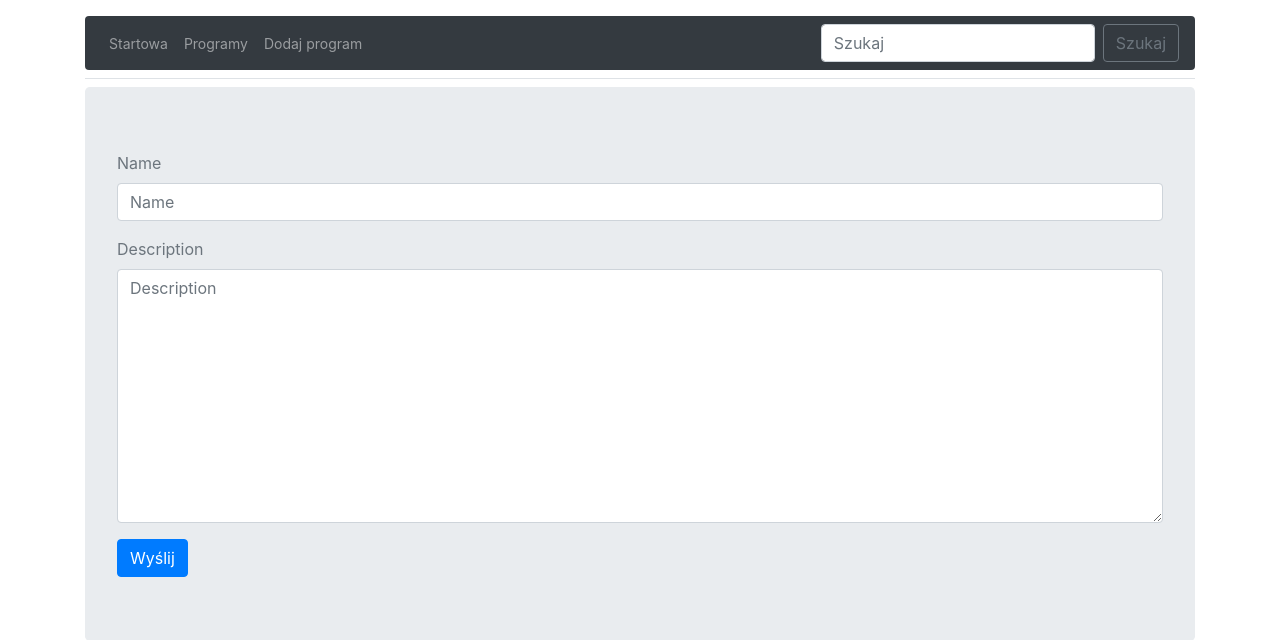
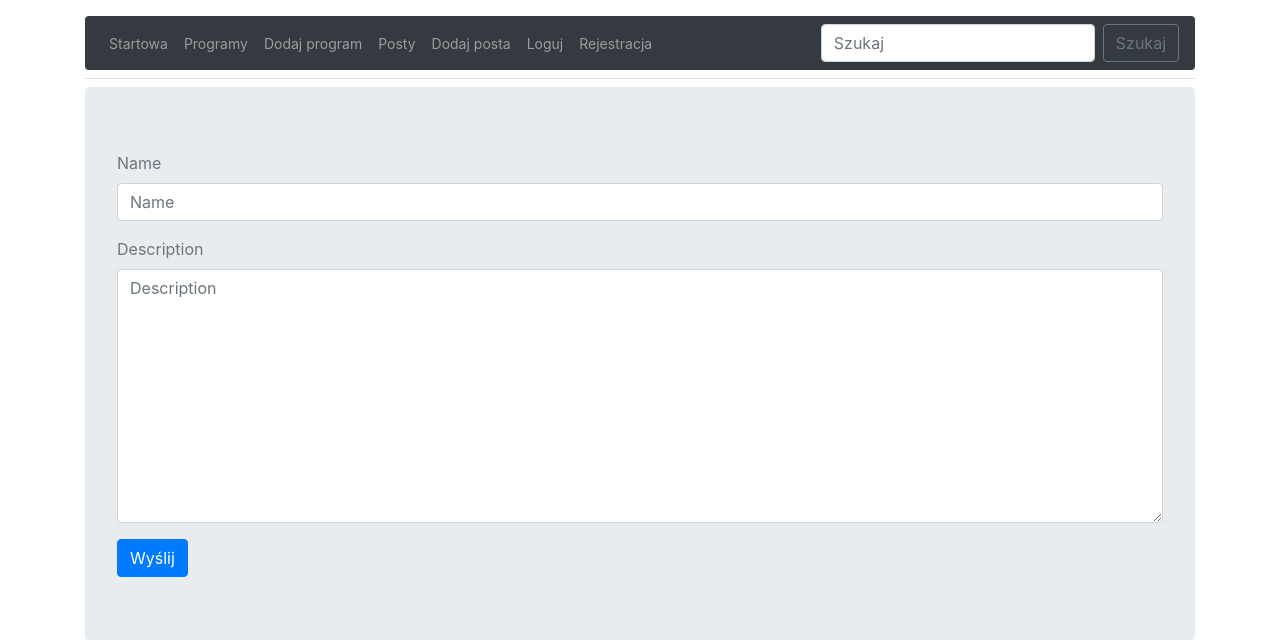
Before and after one commit to RyszardUrbanczyk/addFindTag_blog, a Django app: page /add-tag/ in a window 1280 px wide. Shown: the top 640 px of the page. Run offline with Django 3.2, Linux system fonts and the light colour scheme; some libraries are stand-ins or nearby versions.

Commit message:
Add views: PostListView, AddPostView, LoginView, LogOutView, RegisterView

```diff
--- a/addFindTag_blog/urls.py
+++ b/addFindTag_blog/urls.py
@@ -20,7 +20,11 @@ from blog_app import views
 urlpatterns = [
     path('admin/', admin.site.urls),
     path('', views.BaseView.as_view(), name='index'),
+    path('login/', views.LoginView.as_view(), name='login'),
+    path('logout/', views.LogOutView.as_view(), name='logout'),
+    path('register/', views.RegisterView.as_view(), name='register'),
     path('tag-list/', views.TagListView.as_view(), name='tag-list'),
     path('add-tag/', views.AddTagView.as_view(), name='add-tag'),
-
+    path('post-list/', views.PostListView.as_view(), name='post-list'),
+    path('add-post/', views.AddPostView.as_view(), name='add-post'),
 ]
--- a/blog_app/views.py
+++ b/blog_app/views.py
@@ -1,6 +1,9 @@
+from django.contrib.auth import authenticate, login, logout
+from django.contrib.auth.models import User
 from django.views import View
 from django.shortcuts import render, redirect, reverse
 from django.views.generic import CreateView
+from blog_app.forms import AddPostForm, LoginForm, RegisterForm
 
 from blog_app.models import Tag, Post
 
@@ -35,3 +38,69 @@ class AddTagView(CreateView):
     model = Tag
     fields = '__all__'
     success_url = '/tag-list/'
+
+
+class PostListView(View):
+
+    def get(self, request):
+        posts = Post.objects.all()
+        # tags = [{'title': t.title, 'body': t.body, 'programs': t.programs.values_list('name', flat=True)} for t in tags]
+        ctx = {'objects': posts}
+
+        return render(request, 'post-list.html', ctx)
+
+
+class AddPostView(CreateView):
+    template_name = 'add-post.html'
+    model = Post
+    fields = '__all__'
+    success_url = '/post-list/'
+
+    def get_context_data(self, **kwargs):
+        ctx = {'form': AddPostForm()}
+        return ctx
+
+
+class LoginView(View):
+
+    def get(self, request):
+        form = LoginForm()
+        return render(request, 'form.html', {'form': form})
+
+    def post(self, request):
+        form = LoginForm(request.POST)
+        if form.is_valid():
+            user = authenticate(request, **form.cleaned_data)
+            if user is not None:
+                login(request, user)
+                redirect_url = request.GET.get('next', 'index')
+                # próbujemy pobrać ze słownika request.GET wartość która znajduje sie pod kluczem "next" jesli nie ma 'next'
+                # to zwracamy "index"
+                return redirect(redirect_url)
+            else:
+                return redirect('login')
+
+
+class LogOutView(View):
+
+    def get(self, request):
+        logout(request)
+        return redirect('index')
+
+
+class RegisterView(View):
+    def get(self, request):
+        form = RegisterForm()
+        return render(request, 'form.html', {'form': form})
+
+    def post(self, request):
+        form = RegisterForm(request.POST)
+        if form.is_valid():
+            username = form.cleaned_data['username']
+            password = form.cleaned_data['password1']
+            u = User.objects.create(username=username)
+            u.set_password(password)
+            u.save()
+            return redirect('login')
+        else:
+            return render(request, 'form.html', {'form': form})
--- a/templates/navigation-bar.html
+++ b/templates/navigation-bar.html
@@ -22,27 +22,27 @@
                     <li class="nav-item">
                         <a class="nav-link" href="{% url 'add-tag' %}">Dodaj program</a>
                     </li>
-{#                    <li class="nav-item">#}
-{#                        <a class="nav-link" href="{% url 'add-tag' %}">Dodaj post</a>#}
-{#                    </li>#}
-{#                    <li class="nav-item">#}
-{#                        <a class="nav-link" href="{% url 'tags-list' %}">Lista postów</a>#}
-{#                    </li>#}
+                    <li class="nav-item">
+                        <a class="nav-link" href="{% url 'post-list' %}">Posty</a>
+                    </li>
+                    <li class="nav-item">
+                        <a class="nav-link" href="{% url 'add-post' %}">Dodaj posta</a>
+                    </li>
 {##}
-{#                    {% if user.is_authenticated %}#}
-{#                    <li class="nav-item">#}
-{#                        <a class="nav-link" href="{% url 'logout' %}">Wyloguj</a>#}
-{#                    </li>#}
-{#                    <li class="nav-item nav-link">Witaj {{ user }}#}
-{#                    </li>#}
-{#                    {% else %}#}
-{#                    <li class="nav-item">#}
-{#                        <a class="nav-link" href="{% url 'login' %}">Loguj</a>#}
-{#                    </li>#}
-{#                    <li class="nav-item">#}
-{#                        <a class="nav-link" href="{% url 'register' %}">Rejestracja</a>#}
-{#                    </li>#}
-{#                    {% endif %}#}
+                    {% if user.is_authenticated %}
+                    <li class="nav-item">
+                        <a class="nav-link" href="{% url 'logout' %}">Wyloguj</a>
+                    </li>
+                    <li class="nav-item nav-link">Witaj {{ user }}
+                    </li>
+                    {% else %}
+                    <li class="nav-item">
+                        <a class="nav-link" href="{% url 'login' %}">Loguj</a>
+                    </li>
+                    <li class="nav-item">
+                        <a class="nav-link" href="{% url 'register' %}">Rejestracja</a>
+                    </li>
+                    {% endif %}
 
                 </ul>
                 <form class="form-inline my-2 my-lg-0">
--- a/templates/tags-list_copy.html
+++ b/templates/post-list.html
@@ -2,7 +2,7 @@
 {% block content %}
 {% for obj in objects %}
     {{ obj.publish }} | {{ obj.author }}<br>
-{{ obj.title }} | {{ obj.body }} | {%  for i in obj.programs %} {{ i.name }} {% endfor %}
+{{ obj.title }} | {{ obj.body }} |
 {% empty %}
 Pusto
 {% endfor %}
```
Also changed, not shown: blog_app/forms.py (+4 -4 lines), templates/add-post.html (renamed from templates/add-tag.html).
